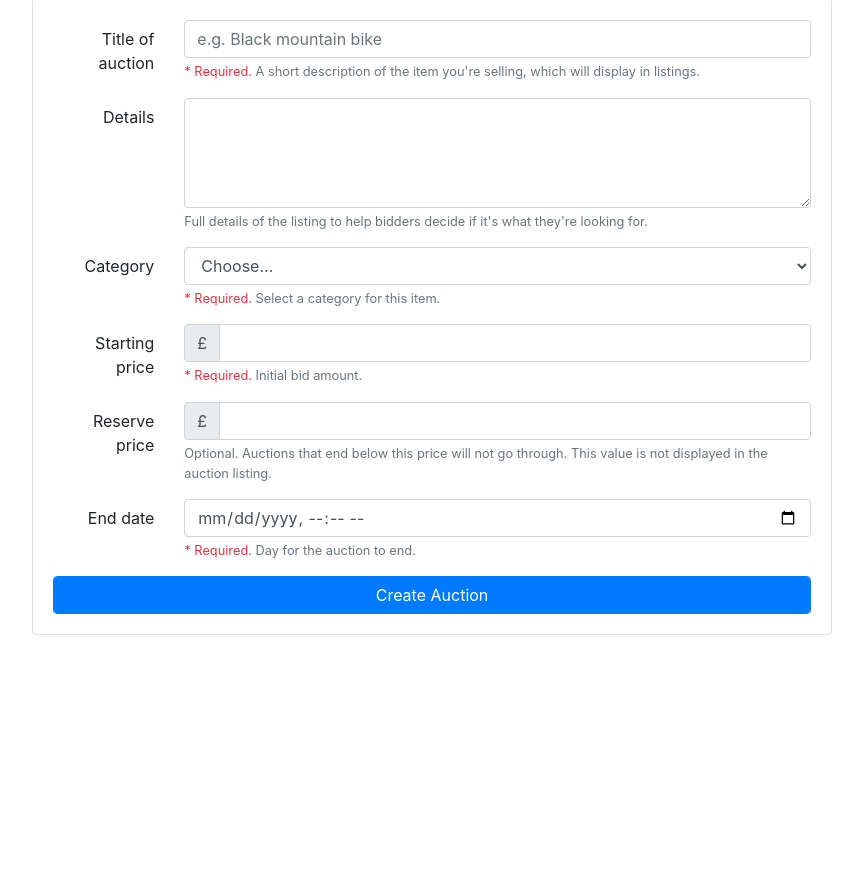
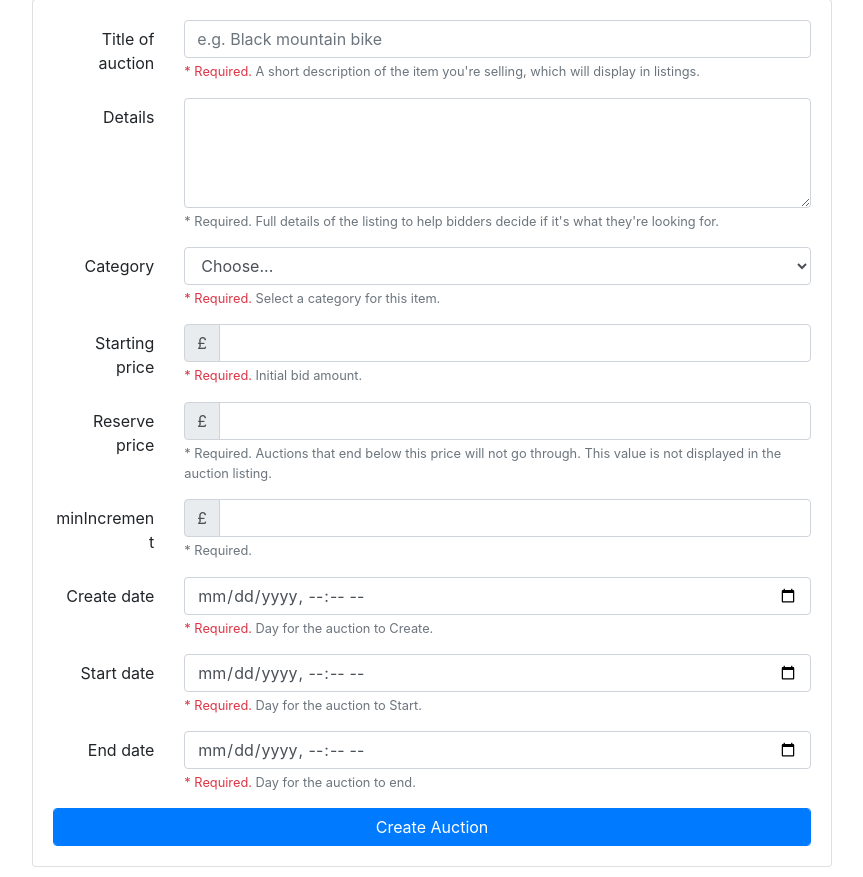
Before and after one commit to mattljones/freeBay, a PHP site: page /create_auction.php in a window 1280 px wide. Shown: the part 252-1129 px from the top of the page, without its empty margins (208-1071 px from the left). Before the commit the page ends 887 px from the top, so only its background shows below. Run offline with PHP 8.4, Linux system fonts and the light colour scheme; some libraries are stand-ins or nearby versions.

Commit message:
Add files via upload

```diff
--- a/create_auction.php
+++ b/create_auction.php
@@ -28,25 +28,34 @@
         <div class="form-group row">
           <label for="auctionTitle" class="col-sm-2 col-form-label text-right">Title of auction</label>
           <div class="col-sm-10">
-            <input type="text" class="form-control" id="auctionTitle" placeholder="e.g. Black mountain bike">
+            <input type="text" class="form-control" id="auctionTitle" name="title" placeholder="e.g. Black mountain bike" required="required">
             <small id="titleHelp" class="form-text text-muted"><span class="text-danger">* Required.</span> A short description of the item you're selling, which will display in listings.</small>
           </div>
         </div>
         <div class="form-group row">
           <label for="auctionDetails" class="col-sm-2 col-form-label text-right">Details</label>
           <div class="col-sm-10">
-            <textarea class="form-control" id="auctionDetails" rows="4"></textarea>
-            <small id="detailsHelp" class="form-text text-muted">Full details of the listing to help bidders decide if it's what they're looking for.</small>
+            <textarea class="form-control" id="auctionDetails" name="Details" rows="4" required="required"></textarea>
+            <small id="detailsHelp" class="form-text text-muted">* Required. Full details of the listing to help bidders decide if it's what they're looking for.</small>
           </div>
         </div>
         <div class="form-group row">
           <label for="auctionCategory" class="col-sm-2 col-form-label text-right">Category</label>
           <div class="col-sm-10">
-            <select class="form-control" id="auctionCategory">
+            <select class="form-control" id="auctionCategory" name='Category' required="required">
               <option selected>Choose...</option>
-              <option value="fill">Fill me in</option>
-              <option value="with">with options</option>
-              <option value="populated">populated from a database?</option>
+              <option value="Collectables & antiques">Collectables & antiques</option>
+              <option value="Electronics">Electronics</option>
+              <option value="Fashion">Fashion</option>
+              <option value="Home & garden">Home & garden</option>
+              <option value="Jewellery & watches">Jewellery & watches</option>
+              <option value="Motors">Motors</option>
+              <option value="Sporting goods">Sporting goods</option>
+              <option value="Toys & games">Toys & games</option>
+              <option value="Books, comics & magazines">Books, comics & magazines</option>
+              <option value="Health & beauty">Health & beauty</option>
+              <option value="Musical instruments">Musical instruments</option>
+              <option value="Business, office & industrial">Business, office & industrial</option>
             </select>
             <small id="categoryHelp" class="form-text text-muted"><span class="text-danger">* Required.</span> Select a category for this item.</small>
           </div>
@@ -58,7 +67,7 @@
               <div class="input-group-prepend">
                 <span class="input-group-text">£</span>
               </div>
-              <input type="number" class="form-control" id="auctionStartPrice">
+              <input type="number" class="form-control" id="startingPrice" name="startingPrice" required="required">
             </div>
             <small id="startBidHelp" class="form-text text-muted"><span class="text-danger">* Required.</span> Initial bid amount.</small>
           </div>
@@ -70,15 +79,41 @@
               <div class="input-group-prepend">
                 <span class="input-group-text">£</span>
               </div>
-              <input type="number" class="form-control" id="auctionReservePrice">
+              <input type="number" class="form-control" id="auctionReservePrice" name="ReservePrice" required="required">
             </div>
-            <small id="reservePriceHelp" class="form-text text-muted">Optional. Auctions that end below this price will not go through. This value is not displayed in the auction listing.</small>
+            <small id="reservePriceHelp" class="form-text text-muted">* Required. Auctions that end below this price will not go through. This value is not displayed in the auction listing.</small>
+          </div>
+        </div>
+        <div class="form-group row">
+          <label for="minIncrement" class="col-sm-2 col-form-label text-right">minIncrement</label>
+          <div class="col-sm-10">
+            <div class="input-group">
+              <div class="input-group-prepend">
+                <span class="input-group-text">£</span>
+              </div>
+              <input type="number" class="form-control" id="minIncrement" name="minIncrement" required="required">
+            </div>
+            <small id="minIncrementHelp" class="form-text text-muted">* Required.</small>
+          </div>
+        </div>
+        <div class="form-group row">
+          <label for="auctionCreateDate" class="col-sm-2 col-form-label text-right">Create date</label>
+          <div class="col-sm-10">
+            <input type="datetime-local" class="form-control" id="auctionCreateDate" name="Createdate" required="required">
+            <small id="CreateDateHelp" class="form-text text-muted"><span class="text-danger">* Required.</span> Day for the auction to Create.</small>
+          </div>
+        </div>
+        <div class="form-group row">
+          <label for="auctionStartDate" class="col-sm-2 col-form-label text-right">Start date</label>
+          <div class="col-sm-10">
+            <input type="datetime-local" class="form-control" id="auctionStartDate" name="Startdate" required="required">
+            <small id="StartDateHelp" class="form-text text-muted"><span class="text-danger">* Required.</span> Day for the auction to Start.</small>
           </div>
         </div>
         <div class="form-group row">
           <label for="auctionEndDate" class="col-sm-2 col-form-label text-right">End date</label>
           <div class="col-sm-10">
-            <input type="datetime-local" class="form-control" id="auctionEndDate">
+            <input type="datetime-local" class="form-control" id="auctionEndDate" name="Enddate" required="required">
             <small id="endDateHelp" class="form-text text-muted"><span class="text-danger">* Required.</span> Day for the auction to end.</small>
           </div>
         </div>
```
Also changed, not shown: create_auction_result.php (+71 -9 lines).
